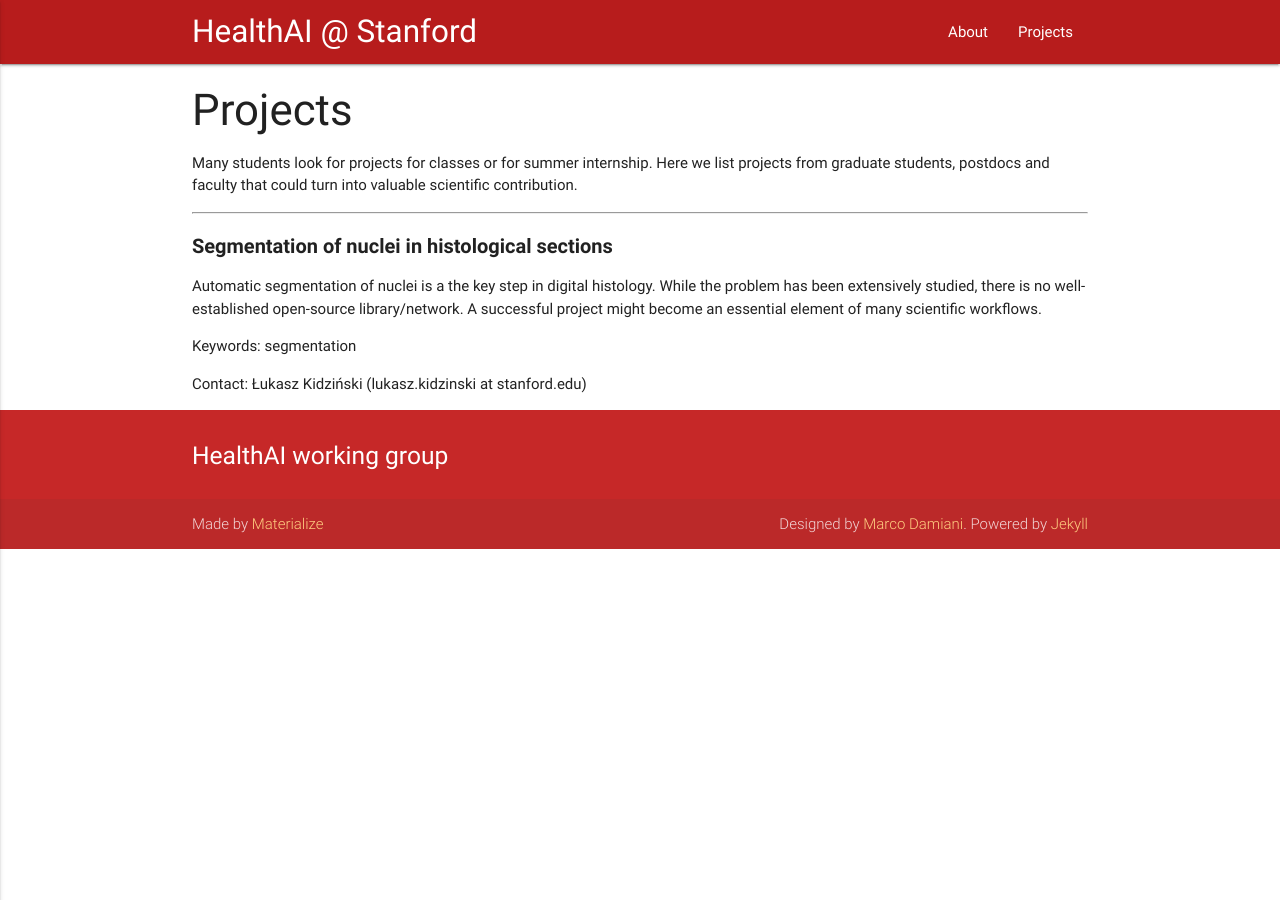
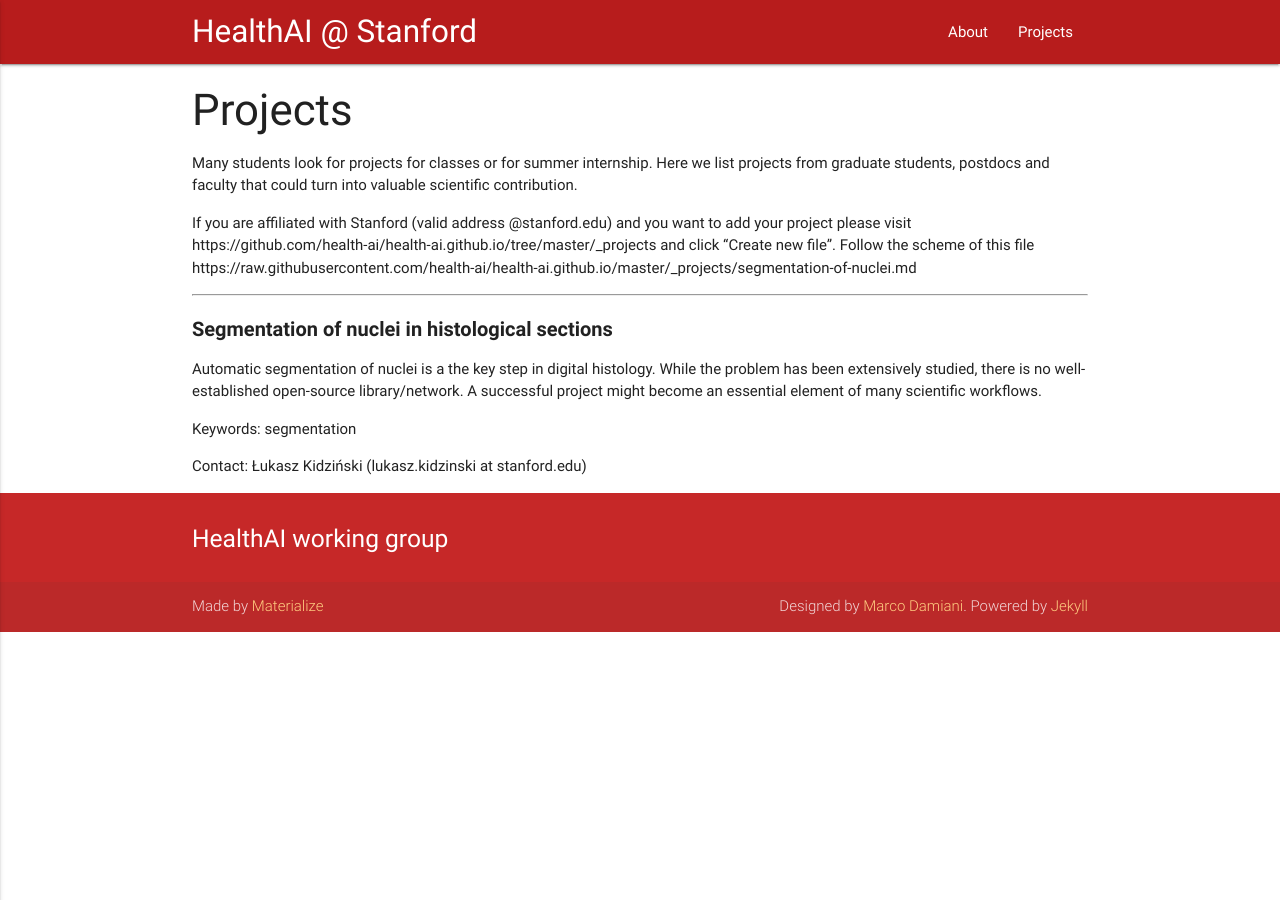
Before and after one commit to health-ai/health-ai.github.io, a Jekyll site: the page built from projects.md, in a window 1280 px wide. Built offline with Jekyll 4.4.1, drawn with Linux system fonts in a browser that asks for light colours.

Commit message:
Rules about Stanford

```diff
--- a/projects.md
+++ b/projects.md
@@ -4,6 +4,8 @@ title: Projects
 ---
 <h3>Projects</h3>
 Many students look for projects for classes or for summer internship. Here we list projects from graduate students, postdocs and faculty that could turn into valuable scientific contribution.
+
+If you are affiliated with Stanford (valid address @stanford.edu) and you want to add your project please visit https://github.com/health-ai/health-ai.github.io/tree/master/_projects and click "Create new file". Follow the scheme of this file https://raw.githubusercontent.com/health-ai/health-ai.github.io/master/_projects/segmentation-of-nuclei.md
 
 {% for item in site.projects %}
   <hr />
```
